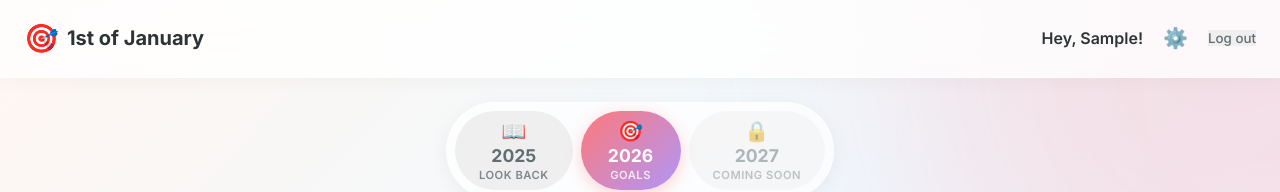
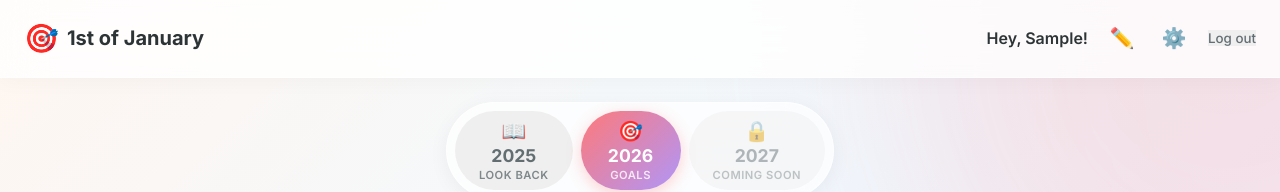
Before and after one commit to fechinmitchell/1stofjanuary, a React (Create React App) app in the folder jan-frontend/: page /dashboard in a window 1280 px wide. Shown: the top 192 px of the page. Built offline with nearby package versions, Linux system fonts and the light colour scheme; no server answers; sample sign-in values are in the browser's storage.

Commit message:
Fix WizardSteps.css with correct class names matching step components

```diff
--- a/jan-frontend/src/pages/Dashboard.css
+++ b/jan-frontend/src/pages/Dashboard.css
@@ -153,8 +153,8 @@
     color: var(--coral);
   }
 
-  /* Settings Button */
-  .dashboard-settings-btn {
+  /* Icon Buttons (Edit, Settings) */
+  .dashboard-icon-btn {
     background: none;
     border: none;
     font-size: 1.25rem;
@@ -165,11 +165,13 @@
     display: flex;
     align-items: center;
     justify-content: center;
-  }
-
-  .dashboard-settings-btn:hover {
+    width: 36px;
+    height: 36px;
+  }
+
+  .dashboard-icon-btn:hover {
     background: var(--bg-light);
-    transform: rotate(90deg);
+    transform: scale(1.1);
   }
 
   /* Saving Indicator */
--- a/jan-frontend/src/pages/Dashboard.js
+++ b/jan-frontend/src/pages/Dashboard.js
@@ -306,7 +306,14 @@ const Dashboard = () => {
             {isSaving && <span className="saving-indicator">💾 Saving...</span>}
             <span className="dashboard-user-name">Hey, {firstName}!</span>
             <button
-              className="dashboard-settings-btn"
+              className="dashboard-icon-btn"
+              onClick={handleStartWizard}
+              title="Edit Goals"
+            >
+              ✏️
+            </button>
+            <button
+              className="dashboard-icon-btn"
               onClick={() => setShowSettingsModal(true)}
               title="Settings"
             >
@@ -390,18 +397,11 @@ const Dashboard = () => {
               <button className="hero-btn primary" onClick={handleStartWizard}>
                 🚀 Get Started
               </button>
-            ) : (
-              <>
-                <button className="hero-btn primary" onClick={handleStartWizard}>
-                  ✏️ Edit Goals
-                </button>
-                {wizardInProgress && (
-                  <button className="hero-btn secondary" onClick={handleContinueWizard}>
-                    Continue Wizard ({progressPercent}%)
-                  </button>
-                )}
-              </>
-            )}
+            ) : wizardInProgress ? (
+              <button className="hero-btn primary" onClick={handleContinueWizard}>
+                ✨ Continue Wizard ({progressPercent}%)
+              </button>
+            ) : null}
           </div>
         </div>
       </div>
```
